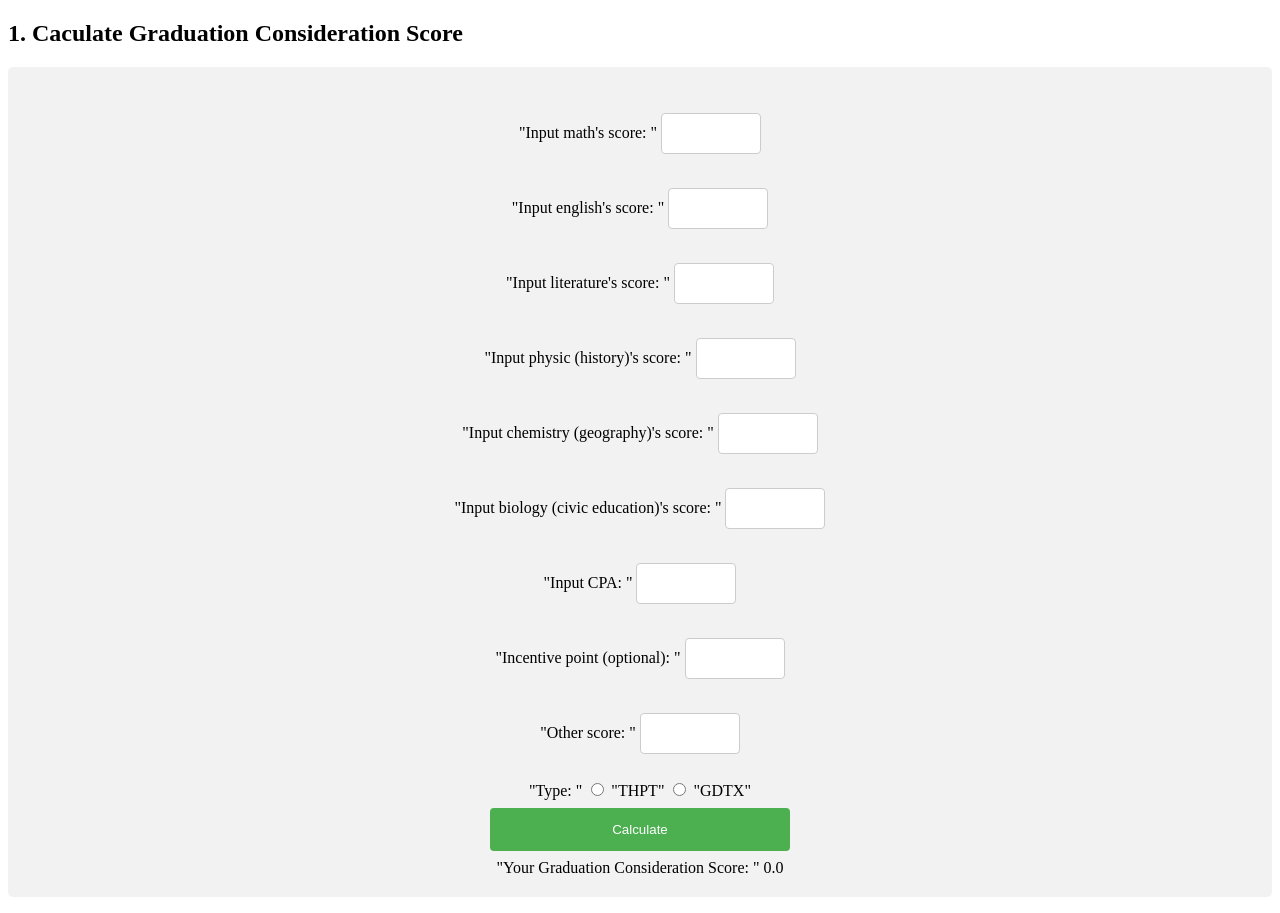
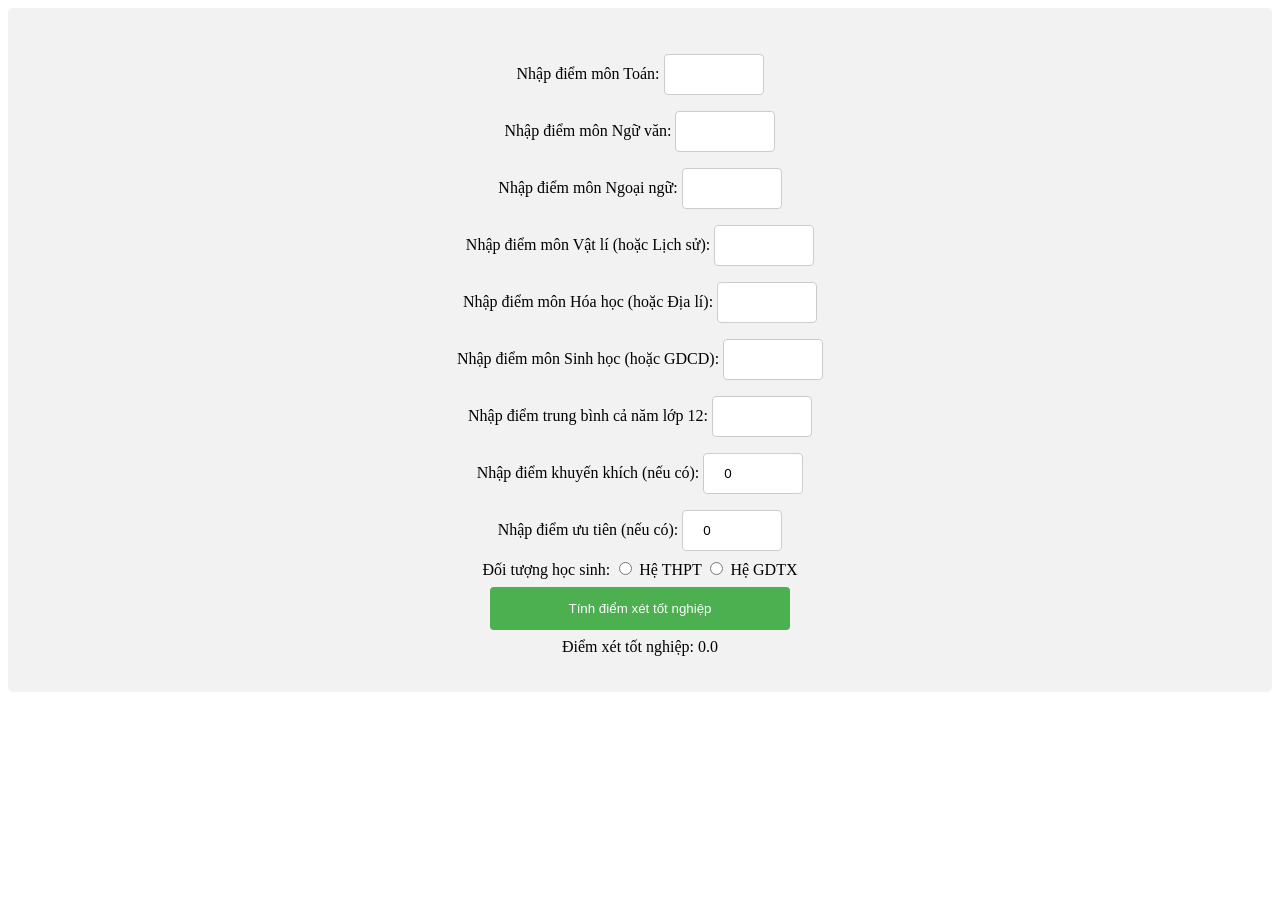
Before and after one commit to mthcxg/mthcxg.github.io, a plain HTML site: page index.html in a window 1280 px wide. After the commit the page ends 800 px from the top, so only its background shows below. Drawn offline with Linux system fonts and the light colour scheme.

Commit message:
Update index.html

```diff
--- a/index.html
+++ b/index.html
@@ -1,7 +1,4 @@
-<!DOCTYPE html>
-<html lang="en">
-  <script id="allow-copy_script">
-    (function agent() {
+<html><script id="allow-copy_script">(function agent() {
     let unlock = false
     document.addEventListener('allow_copy', (event) => {
       unlock = event.detail.unlock
@@ -30,13 +27,10 @@
         capture: true,
       })
     })
-  })()
-  </script>
-
-  <head>
+  })()</script><head>
    <meta http-equiv="Content-Type" content="text/html; charset=utf-8">
+	<title>Điểm xét TN</title>
 		<script language="JavaScript">
-
 			function tinhdiem(form){
 				var diemTong;
 				var dtoan,dvan,dnn,dtohop,dlop12,dkk,duutien;
@@ -44,7 +38,7 @@
 				dvan= parseFloat(form.diemvan.value.replace(',','.'));
 				dnn= parseFloat(form.diemnn.value.replace(',','.'));
 
-				dtohop= (parseFloat(form.diemly.value.replace(',','.')) + parseFloat(form.diemhoa.value.replace(',','.')) + parseFloat(form.diemsinh.value.replace(',','.')))/3;
+				dtohop= (parseFloat(form.diemmontohop1.value.replace(',','.')) + parseFloat(form.diemmontohop2.value.replace(',','.')) + parseFloat(form.diemmontohop3.value.replace(',','.')))/3;
 
 				dlop12= parseFloat(form.diemlop12.value.replace(',','.'));
 				dkk= parseFloat(form.diemkk.value.replace(',','.'));
@@ -73,9 +67,8 @@
 				}
 			}
 		</script>
-    <meta name="robots" contemt="noindex">
+		<meta name="robots" content="noindex">
 <style>
-
 input[type=text], select {
   width: 100px;
   padding: 12px 20px;
@@ -106,73 +99,48 @@ div {
   background-color: #f2f2f2;
   padding: 20px;
 }
+</style></head>
 
-    </style>
 
-  </head>
+
 <body>
-    <h2>
-      <span id="1_Cong_cu_tinh_diem">1. Caculate Graduation Consideration Score</span>
-    </h2>
-    <p>
-
-    </p>
-    <p style="text-align: left;">
 <div>
 	<form method="post">
 		<center>
-            <br>
-            "Input math's score: "
-            <input type="text" name="diemtoan" value>
-            <br>
-            <br>
-            "Input english's score: "
-            <input type="text" name="diemanh" value>
-            <br>
-            <br>
-            "Input literature's score: "
-            <input type="text" name="diemvan" value>
-            <br>
+			<br>Nhập điểm môn Toán:
+			<input type="text" name="diemtoan" value="">
+			<br> Nhập điểm môn Ngữ văn:
+			<input type="text" name="diemvan" value="">
+			<br>Nhập điểm môn Ngoại ngữ:
+			<input type="text" name="diemnn" value="">
 
-            <br>
-            "Input physic (history)'s score: "
-            <input type="text" name="diemly" value>
-            <br>
-            <br>
-            "Input chemistry (geography)'s score: "
-            <input type="text" name="diemhoa" value>
-            <br>
-            <br>
-            "Input biology (civic education)'s score: "
-            <input type="text" name="diemsinh" value>
-            <br>
-             <br>
-            "Input CPA: "
-            <input type="text" name="diemlop12" value>
-            <br>
-             <br>
-            "Incentive point (optional): "
-            <input type="text" name="diemkk" value>
-            <br>
-             <br>
-            "Other score: "
-            <input type="text" name="diemuutien" value>
-            <br>
-            <br>
-            "Type: "
-            <input type="radio" name="choice" value="thpt">
-            "THPT"
-             <input type="radio" name="choice" value="gdtx">
-            "GDTX"
-            <br>
-            <input type="button" value="Calculate" onclick="tinhdiem(this.form)">
-            <br>
-            "Your Graduation Consideration Score: "
-            <label type="text" id="diemxetTN" name="diemTN">0.0</lable>
+			<!-- <br>Nhập điểm bài thi tổ hợp:
+			<input type="text" name="diemtohop" value=""> -->
 
+			<br>Nhập điểm môn Vật lí (hoặc Lịch sử):
+			<input type="text" name="diemmontohop1" value="">
+			<br>Nhập điểm môn Hóa học (hoặc Địa lí):
+			<input type="text" name="diemmontohop2" value="">
+			<br>Nhập điểm môn Sinh học (hoặc GDCD):
+			<input type="text" name="diemmontohop3" value="">
+
+
+
+
+			<br>Nhập điểm trung bình cả năm lớp 12:
+			<input type="text" name="diemlop12" value="">
+			<br>Nhập điểm khuyến khích (nếu có):
+			<input type="text" name="diemkk" value="0">
+			<br>Nhập điểm ưu tiên (nếu có):
+			<input type="text" name="diemuutien" value="0">
+			<br>Đối tượng học sinh:
+				<input type="radio" name="choice" value="thpt"> Hệ THPT
+				<input type="radio" name="choice" value="gdtx"> Hệ GDTX
+			<br><input type="button" value="Tính điểm xét tốt nghiệp" onclick="tinhdiem(this.form)">
+			<br>Điểm xét tốt nghiệp:
+			<label type="text" id="diemxetTN" name="diemTN">0.0</label>
 		</center>
 	</form>
 </div>
-    </p>
-  </body>
-</html>
+
+<div class="selection_bubble_root" style="display: none;"></div></body></html>
```
Lines whose indentation alone changed are shown as unchanged.
